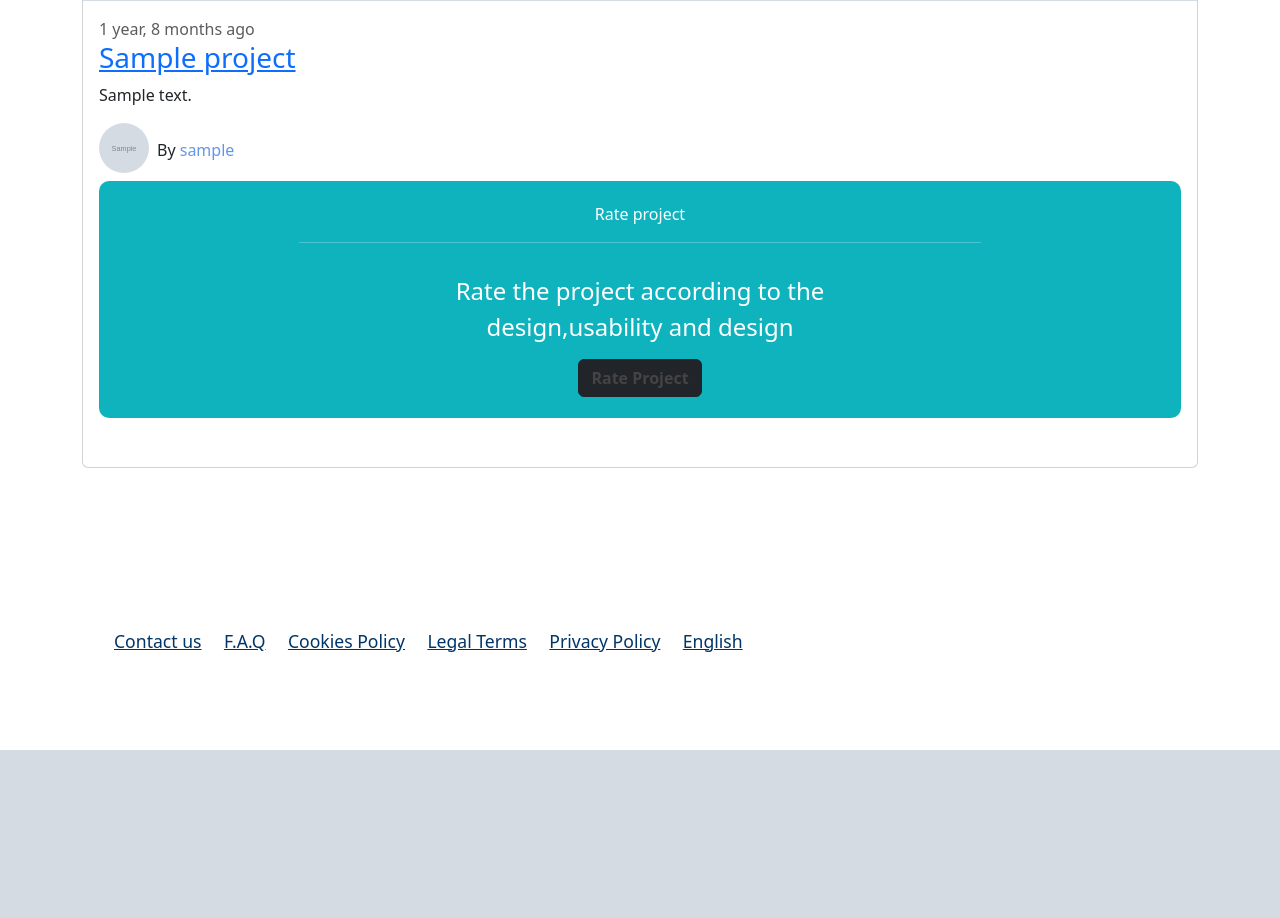
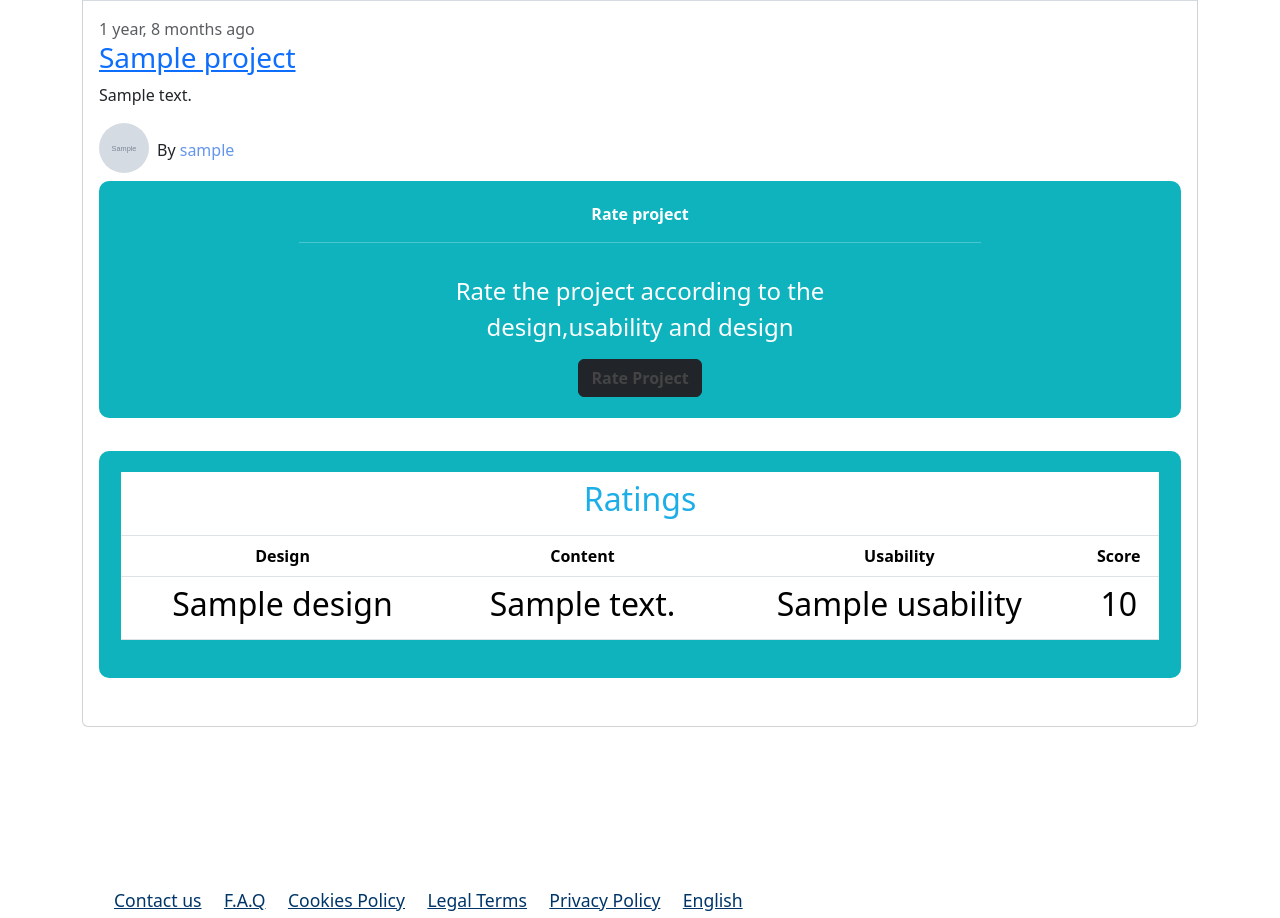
Before and after one commit to samwel-chege/Awwards, a Django app: template awwards/templates/project/rate.html in a window 1280 px wide. Shown: the part 986-1904 px from the top of the page. Before the commit the page ends 1736 px from the top, so only its background shows below. Run offline with Django 3.2, Linux system fonts and the light colour scheme; the template is opened without the code that fills it: most values are stand-ins (such as "Sample title", 1, 10 or a date in 2020); grey boxes marked "Sample" are stand-in pictures; some libraries are stand-ins or nearby versions.

Commit message:
add a table to display rates

```diff
--- a/awwards/templates/project/rate.html
+++ b/awwards/templates/project/rate.html
@@ -41,20 +41,56 @@
                    <!-- rate form -->
                     <div class="box">
                         <div class="text-center">
-                        <div class="title">Rate project</div>
+                        <div class="title"><strong>Rate project</strong></div>
                         <hr>
                         <div class="guide">Rate the project according to the design,usability and design</div>
                         </div>
-                        <form action="" method="post" enctype="multipart/form-data">
+                        <form action="{%url 'rate' id%}" method="post" enctype="multipart/form-data">
                             {%csrf_token%}
-                            {% bootstrap_form form%}
+                            {% bootstrap_form rating_form%}
 
                             <input type="submit" class="btn btn-dark " value="Rate Project">
                         </form>
                     </div>
                    <!-- end of rate form -->
                    <!-- results form -->
+                   <div class="box">
+                   <table class="table">
+                    <thead>
+                        <tr>
+                            <td colspan='5'>
+                                <h2 class=" text-center" style="color: rgb(29, 174, 231);">Ratings</h2>
+                            </td>
+                        </tr>
+                    </thead>
+                    <thead>
+                        <tr>
+                            <th scope="col "> Design</th>
+                            <th scope="col "> Content</th>
+                            <th scope="col "> Usability</th>
+                            <th scope="col "> Score</th>
+                        </tr>
+                    </thead>
+                    <tbody>
+                        {% for rate in rate %}
+                        <tr>
+                            <td>
+                                <h2>{{rate.design}}</h2>
+                            </td>
+                            <td>
+                                <h2>{{rate.content}}</h2>
+                            </td>
+                            <td>
+                                <h2>{{rate.usability}}</h2>
+                            </td>
+                            <td>
+                                <h2>{{rate.score}}</h2>
+                            </td>
 
+            </div>
+            {%endfor%}
+            </table>
+            </div>
                    <!-- end of results from -->
                 </div>
 
```
